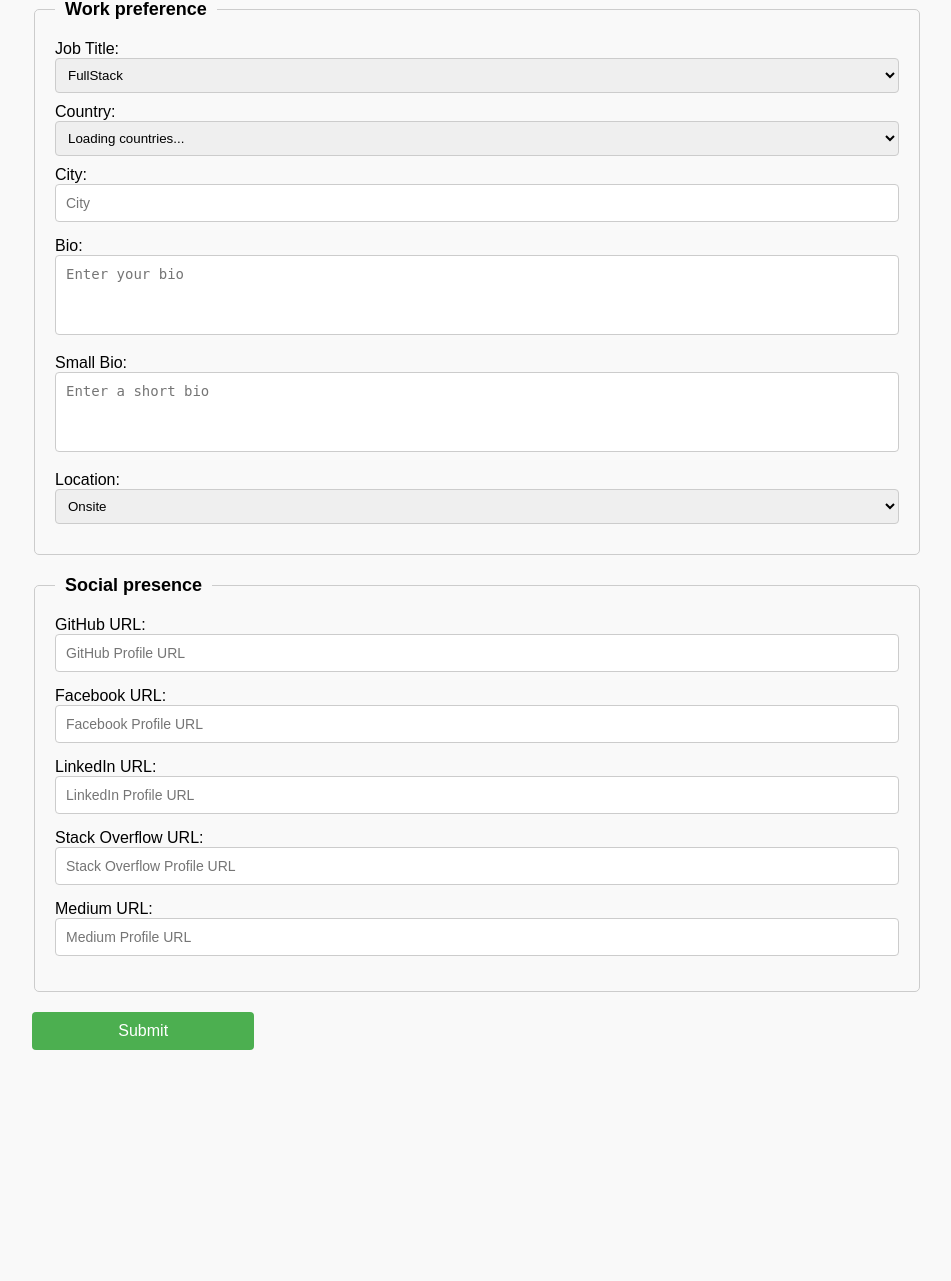
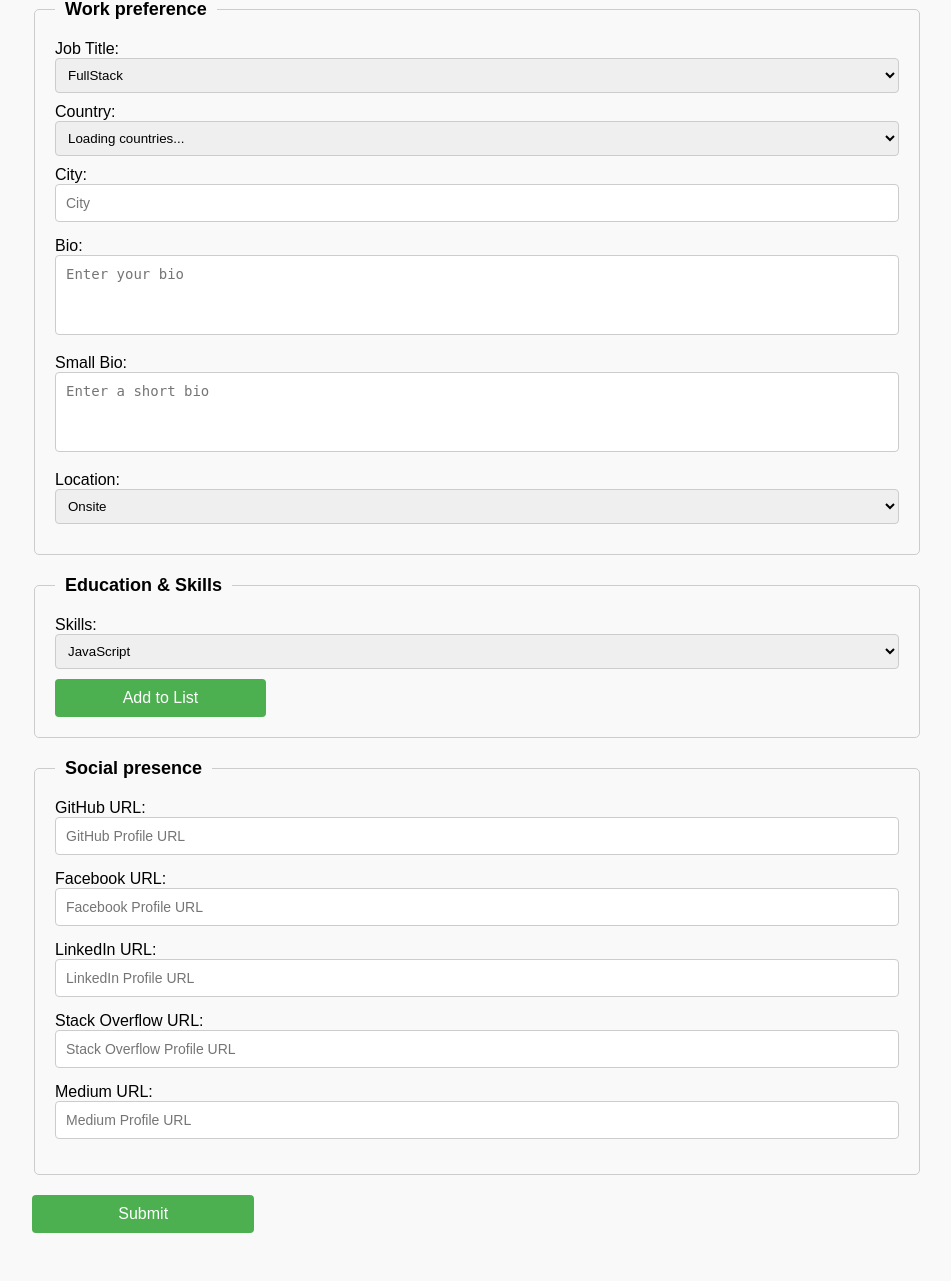
Before and after one commit to saadsgh123/Devtinder, a Flask app: page /informations/ in a window 1280 px wide. Shown: the part 519-1800 px from the top of the page, without its empty margins (72-1023 px from the left). Before the commit the page ends 1569 px from the top, so only its background shows below. Run offline with Flask 3, Linux system fonts and the light colour scheme; the visitor is signed in with stand-in values (Sample User, id 1); parts of the project's set-up code (start-up, migrations or seed data) failed here and were passed over.

Commit message:
information design update 1

```diff
--- a/db_test2.py
+++ b/db_test2.py
@@ -11,5 +11,6 @@ if __name__ == '__main__':
     tech1 = Technology(name="Python", picture="/static/images/python.png")
     user.technology.append(tech1)
     user.save()
+
     print("=========== END =============")
     print("")
--- a/templates/main/informations.html
+++ b/templates/main/informations.html
@@ -60,6 +60,20 @@
         </fieldset>
 
         <fieldset>
+            <legend> Education & Skills </legend>
+            <div class="select-container">
+                <label for="techSelect">Skills:</label><select id="techSelect">
+                    <option value="JavaScript">JavaScript</option>
+                    <option value="Python">Python</option>
+                    <option value="Java">Java</option>
+                    <option value="C#">C#</option>
+                    <option value="Ruby">Ruby</option>
+                </select>
+                <button id="addButton">Add to List</button>
+            </div>
+        </fieldset>
+
+        <fieldset>
             <legend>Social presence</legend>
 
         <label for="github_url">GitHub URL:</label>
```
